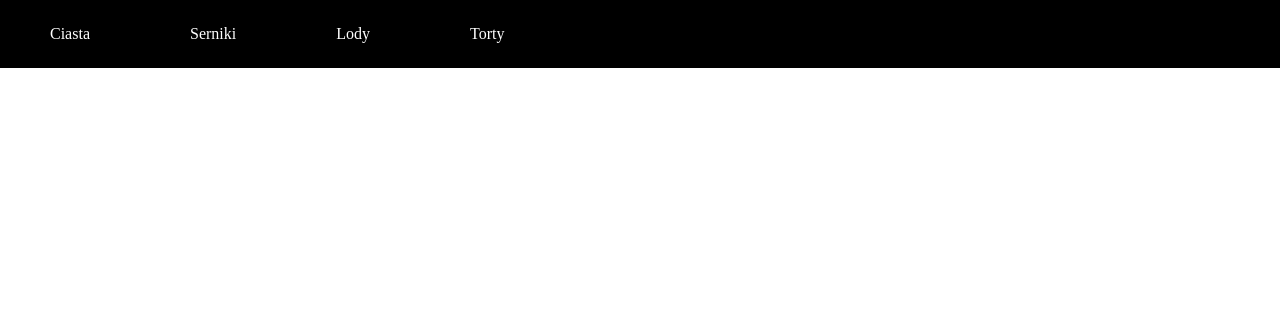
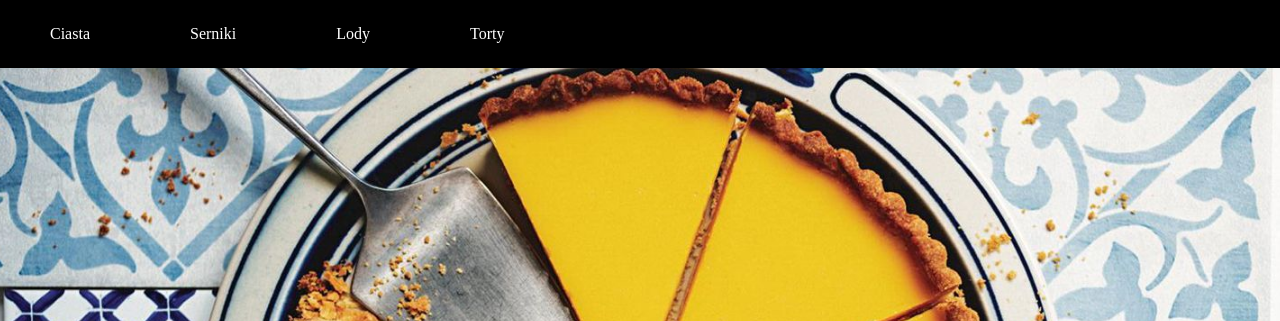
Before and after one commit to oskb123/pwi, a plain HTML site: page index.html in a window 1280 px wide. Shown: the top 321 px of the page. Drawn offline with Linux system fonts and the light colour scheme.

Commit message:
Update style.css

```diff
--- a/style.css
+++ b/style.css
@@ -4,7 +4,7 @@
 }
 
 .container{
-	background-image: url(../test/zdj4.jpg);
+	background-image: url(../zdj4.jpg);
 	background-position: center;
 	background-repeat: no-repeat;
 	height:900px;
```
